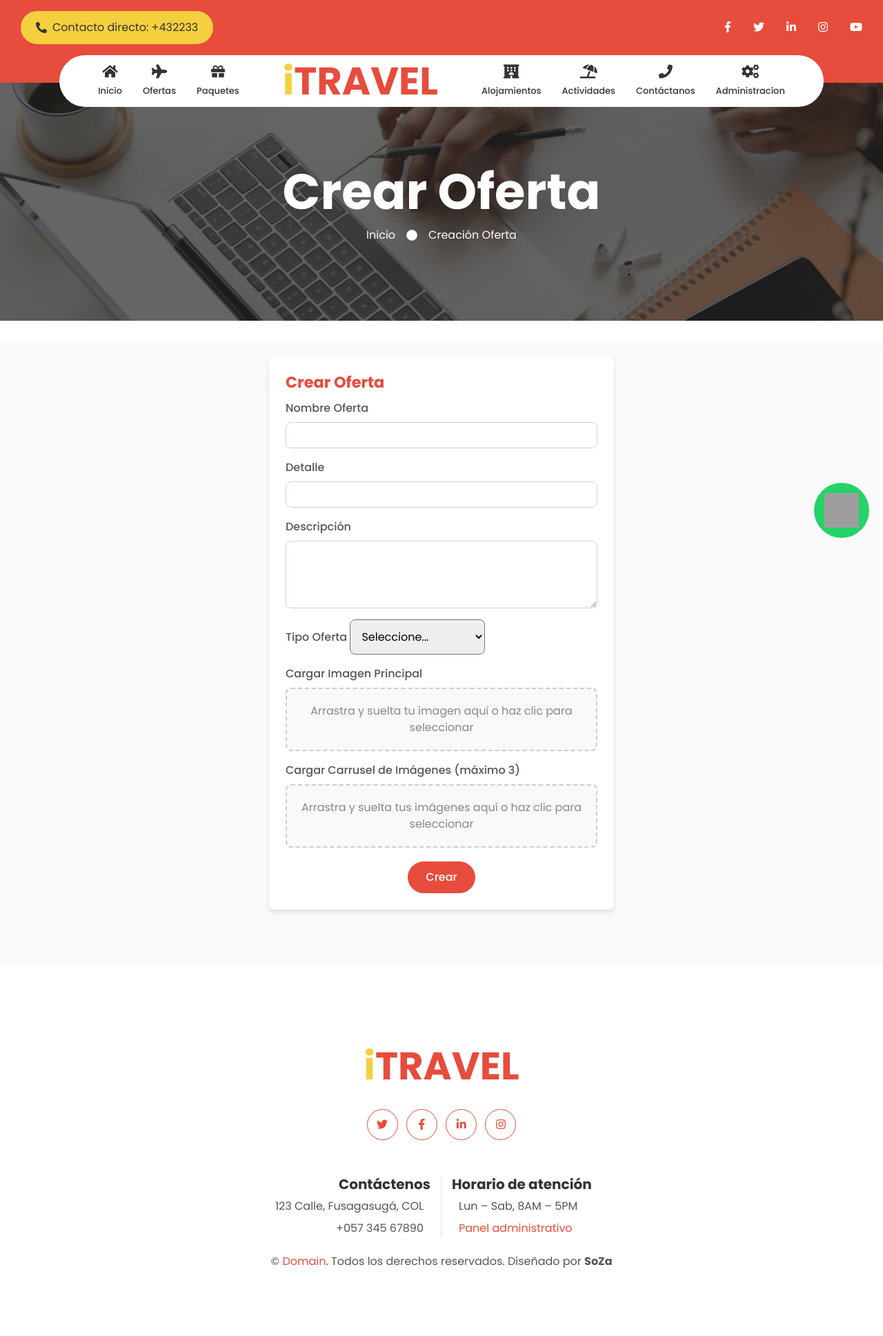
After one commit to narto12345/SoZa-OnVacation, a Django app: page /create_offer/ in a window 1280 px wide. The commit adds this page. Shown: the whole page at 69% size. Run offline with Django 5.2, Linux system fonts and the light colour scheme; some libraries are stand-ins or nearby versions; grey boxes are pictures that could not be loaded.

Commit message:
Design add offer

```diff
--- /dev/null
+++ b/PrincipalSite/static/css/create_offer.css
@@ -0,0 +1,123 @@
+.contact-form-bg {
+    background-color: rgba(247, 247, 247, 0.678);
+    padding: 20px;
+    display: flex;
+    justify-content: center;
+    align-items: center;
+
+}
+
+.card {
+    border: none;
+    box-shadow: 0 4px 6px rgba(0, 0, 0, 0.1);
+    border-radius: 8px;
+    transition: transform 0.3s ease;
+    margin-bottom: 60px;
+    width: 100%;
+    max-width: 500px;
+}
+
+.card:hover {
+    transform: translateY(-5px);
+}
+
+.card-body {
+    padding: 1.5rem;
+}
+
+.card-title {
+    font-size: 1.4rem;
+    color: var(--primary);
+    font-weight: 600;
+}
+
+.card-text {
+    font-size: 1.2rem;
+    color: #333;
+    -webkit-text-fill-color: #333;
+}
+
+.card-form {
+    border: none;
+    box-shadow: 0 4px 6px rgba(0, 0, 0, 0.1) !important;
+    border-radius: 8px;
+    transition: transform 0.3s ease;
+}
+
+.card-form:hover {
+    transform: translateY(-5px);
+}
+
+.page-header {
+    background: linear-gradient(rgba(0, 0, 0, 0.3), rgba(0, 0, 0, 0.3)), url(../img/sections/contact.png), no-repeat center center;
+    background-size: cover;
+}
+
+.form-label {
+    font-size: 1rem;
+    font-weight: 500;
+}
+
+.form-control {
+    border-radius: 8px;
+    padding: 0.75rem;
+}
+
+.form-select {
+    border-radius: 8px;
+    padding: 0.75rem;
+}
+
+.text-center {
+    margin-top: 20px;
+}
+
+.drop-zone {
+    border: 2px dashed #ccc;
+    padding: 20px;
+    text-align: center;
+    cursor: pointer;
+    background-color: #f9f9f9;
+    border-radius: 8px;
+}
+
+.drop-zone span {
+    color: #888;
+}
+
+.drop-zone:hover {
+    background-color: #e9e9e9;
+}
+
+.drop-zone input[type="file"] {
+    display: none;
+}
+
+#carrusel-images-preview img {
+    width: 80px;
+    height: 80px;
+    margin: 5px;
+    object-fit: cover;
+}
+#imagenPrincipal-preview img {
+    width: 80px;
+    height: 80px;
+    margin: 5px;
+    object-fit: cover;
+}
+.remove-button {
+    position: absolute;
+    top: 5px;
+    right: 5px;
+    background-color: rgba(255, 0, 0, 0.5);
+    color: white;
+    border: none;
+    border-radius: 50%;
+    font-size: 14px;
+    cursor: pointer;
+    padding: 5px;
+}
+.page-header {
+    background: linear-gradient(rgba(0, 0, 0, 0.3), rgba(0, 0, 0, 0.3)), url(../img/sections/offer.png), no-repeat center center;
+    background-size: cover;
+}
--- /dev/null
+++ b/PrincipalSite/static/js/form_offer.js
@@ -0,0 +1,151 @@
+document.addEventListener('DOMContentLoaded', function () {
+    const dropZonePrincipal = document.getElementById('drop-zone-principal');
+    const fileInputPrincipal = document.getElementById('imagenPrincipal');
+    const previewContainerPrincipal = document.getElementById('preview-container-principal');
+
+    const dropZoneCarrusel = document.getElementById('drop-zone-carrusel');
+    const fileInputCarrusel = document.getElementById('imagenesCarrusel');
+    const previewContainerCarrusel = document.getElementById('preview-container-carrusel');
+
+    function showImagePreviewPrincipal(file) {
+        const reader = new FileReader();
+        reader.onload = function (e) {
+            previewContainerPrincipal.innerHTML = '';
+
+            const imgContainer = document.createElement('div');
+            imgContainer.classList.add('image-container');
+            imgContainer.style.position = 'relative';
+
+            const imgElement = document.createElement('img');
+            imgElement.classList.add('img-fluid');
+            imgElement.src = e.target.result;
+
+            const removeButton = document.createElement('button');
+            removeButton.textContent = 'X';
+            removeButton.classList.add('remove-button');
+            removeButton.style.position = 'absolute';
+            removeButton.style.top = '5px';
+            removeButton.style.right = '5px';
+            removeButton.style.backgroundColor = 'rgba(255, 0, 0, 0.5)';
+            removeButton.style.color = 'white';
+            removeButton.style.border = 'none';
+            removeButton.style.borderRadius = '50%';
+            removeButton.style.fontSize = '14px';
+            removeButton.style.cursor = 'pointer';
+
+            removeButton.addEventListener('click', function () {
+                previewContainerPrincipal.innerHTML = '';
+                fileInputPrincipal.value = "";
+            });
+
+            imgContainer.appendChild(imgElement);
+            imgContainer.appendChild(removeButton);
+
+            previewContainerPrincipal.appendChild(imgContainer);
+        };
+        reader.readAsDataURL(file);
+    }
+
+    function showImagePreviewCarrusel(file) {
+        const reader = new FileReader();
+        reader.onload = function (e) {
+            const imgElement = document.createElement('img');
+            imgElement.classList.add('img-fluid');
+            imgElement.style.width = '100px';
+            imgElement.style.height = '100px';
+            imgElement.style.marginRight = '10px';
+            imgElement.style.marginBottom = '10px';
+            imgElement.src = e.target.result;
+
+            const removeButton = document.createElement('button');
+            removeButton.textContent = 'X';
+            removeButton.classList.add('remove-button');
+            removeButton.style.position = 'absolute';
+            removeButton.style.top = '0';
+            removeButton.style.right = '0';
+            removeButton.style.backgroundColor = 'rgba(255, 0, 0, 0.5)';
+            removeButton.style.color = 'white';
+            removeButton.style.border = 'none';
+            removeButton.style.borderRadius = '50%';
+            removeButton.style.fontSize = '14px';
+            removeButton.style.cursor = 'pointer';
+
+            removeButton.addEventListener('click', function () {
+                previewContainerCarrusel.removeChild(imgContainer);
+            });
+
+            const imgContainer = document.createElement('div');
+            imgContainer.style.position = 'relative';
+            imgContainer.style.display = 'inline-block';
+
+            imgContainer.appendChild(imgElement);
+            imgContainer.appendChild(removeButton);
+
+            previewContainerCarrusel.appendChild(imgContainer);
+        };
+        reader.readAsDataURL(file);
+    }
+
+    fileInputPrincipal.addEventListener('change', function () {
+        const files = fileInputPrincipal.files;
+        if (files.length > 0) {
+            showImagePreviewPrincipal(files[0]);
+        }
+    });
+
+    dropZonePrincipal.addEventListener('dragover', function (event) {
+        event.preventDefault();
+        dropZonePrincipal.style.backgroundColor = '#e9e9e9';
+    });
+
+    dropZonePrincipal.addEventListener('dragleave', function () {
+        dropZonePrincipal.style.backgroundColor = '#f9f9f9';
+    });
+
+    dropZonePrincipal.addEventListener('drop', function (event) {
+        event.preventDefault();
+        dropZonePrincipal.style.backgroundColor = '#f9f9f9';
+
+        const files = event.dataTransfer.files;
+        if (files.length > 0) {
+            showImagePreviewPrincipal(files[0]);
+        }
+    });
+
+    dropZonePrincipal.addEventListener('click', function () {
+        fileInputPrincipal.click();
+    });
+
+    fileInputCarrusel.addEventListener('change', function () {
+        const files = fileInputCarrusel.files;
+        if (files.length > 0) {
+            Array.from(files).forEach(file => {
+                showImagePreviewCarrusel(file);
+            });
+        }
+    });
+
+    dropZoneCarrusel.addEventListener('dragover', function (event) {
+        event.preventDefault();
+        dropZoneCarrusel.style.backgroundColor = '#e9e9e9';
+    });
+
+    dropZoneCarrusel.addEventListener('dragleave', function () {
+        dropZoneCarrusel.style.backgroundColor = '#f9f9f9';
+    });
+
+    dropZoneCarrusel.addEventListener('drop', function (event) {
+        event.preventDefault();
+        dropZoneCarrusel.style.backgroundColor = '#f9f9f9';
+
+        const files = event.dataTransfer.files;
+        if (files.length > 0) {
+            Array.from(files).forEach(file => {
+                showImagePreviewCarrusel(file);
+            });
+        }
+    });
+    dropZoneCarrusel.addEventListener('click', function () {
+        fileInputCarrusel.click();
+    });
+});
--- a/PrincipalSite/templates/base.html
+++ b/PrincipalSite/templates/base.html
@@ -216,6 +216,7 @@
     <!-- Template Javascript -->
     <script src="../static/js/main.js"></script>
     <script src="../static/js/base.js"></script>
+    <script src="../static/js/form_offer.js"></script>
     {% endblock %}
 </body>
 
--- /dev/null
+++ b/PrincipalSite/templates/form_offer.html
@@ -0,0 +1,83 @@
+{% extends 'base.html' %}
+{% block styles %}
+{% load static %}
+<link rel="stylesheet" href="{% static 'css/style.css' %}">
+<link rel="stylesheet" href="{% static 'css/index.css' %}">
+<link rel="stylesheet" href="{% static 'css/create_offer.css' %}">
+{% endblock %}
+
+{% block content %}
+<!-- Header Start -->
+<div class="jumbotron jumbotron-fluid page-header">
+    <div class="container text-center py-5">
+        <h1 class="text-white display-3 mt-lg-5">Crear Oferta</h1>
+        <div class="d-inline-flex align-items-center text-white">
+            <p class="m-0"><a class="text-white" href="">Inicio</a></p>
+            <i class="fa fa-circle px-3"></i>
+            <p class="m-0 text-white">Creación Oferta</p>
+        </div>
+    </div>
+</div>
+<!-- Header End -->
+<div class="contact-form-bg">
+    <div class="card card-form mx-auto">
+        <div class="card-body">
+            <h2 class="card-title">Crear Oferta</h2>
+            <form>
+                <div class="mb-3">
+                    <label for="nombreOferta" class="form-label">Nombre Oferta</label>
+                    <input type="text" class="form-control" id="nombreOferta" required>
+                </div>
+                <div class="mb-3">
+                    <label for="detalle" class="form-label">Detalle</label>
+                    <input type="text" class="form-control" id="detalle" required>
+                </div>
+                <div class="mb-3">
+                    <label for="descripcion" class="form-label">Descripción</label>
+                    <textarea class="form-control" id="descripcion" rows="3" required></textarea>
+                </div>
+                <div class="mb-3">
+                    <label for="tipoOferta" class="form-label">Tipo Oferta</label>
+                    <select class="form-select" id="tipoOferta" required>
+                        <option value="">Seleccione...</option>
+                        <option value="descuento">Slider</option>
+                        <option value="promocion">Principales Ofertas</option>
+                        <option value="nuevo_producto">Oferta General</option>
+                    </select>
+                </div>
+                <!-- Zona de arrastrar y soltar para la imagen principal -->
+                <!-- Imagen principal -->
+                <div class="mb-3">
+                    <label for="imagenPrincipal" class="form-label">Cargar Imagen Principal</label>
+                    <div id="drop-zone-principal" class="drop-zone">
+                        <input type="file" class="form-control" id="imagenPrincipal" accept="image/*" required>
+                        <span>Arrastra y suelta tu imagen aquí o haz clic para seleccionar</span>
+                    </div>
+                    <!-- Vista previa de la imagen principal -->
+                    <div id="preview-container-principal" class="mt-2">
+                        <img id="imagePreviewPrincipal" src="" alt="Vista previa imagen principal" class="img-fluid"
+                            style="display:none; width: 100%; max-width: 300px;">
+                    </div>
+                </div>
+
+                <!-- Carrusel de imágenes -->
+                <div class="mb-3">
+                    <label for="imagenesCarrusel" class="form-label">Cargar Carrusel de Imágenes (máximo 3)</label>
+                    <div id="drop-zone-carrusel" class="drop-zone">
+                        <input type="file" class="form-control" id="imagenesCarrusel" accept="image/*" multiple>
+                        <span>Arrastra y suelta tus imágenes aquí o haz clic para seleccionar</span>
+                    </div>
+                    <!-- Vista previa de las imágenes del carrusel -->
+                    <div id="preview-container-carrusel" class="mt-2">
+                    </div>
+                </div>
+                <div class="text-center">
+                    <button type="submit" class="btn btn-primary">Crear</button>
+                </div>
+            </form>
+        </div>
+    </div>
+</div>
+
+
+{% endblock %}
--- a/PrincipalSite/urls.py
+++ b/PrincipalSite/urls.py
@@ -7,4 +7,5 @@ urlpatterns = [
     path("contact/", views.contact, name="contact"),
     path("offers/", views.offers, name="offers"),
     path("trazability/", views.trazability, name="trazability"),
+    path("create_offer/", views.create_offer, name="create_offer")
 ]
--- a/PrincipalSite/views.py
+++ b/PrincipalSite/views.py
@@ -19,3 +19,6 @@ def offers(request):
 
 def trazability(request):
     return render(request, "trazability.html")
+
+def create_offer(request):
+    return render(request, "form_offer.html")
```
Also changed, not shown: PrincipalSite/static/img/sections/offer.png (added).
